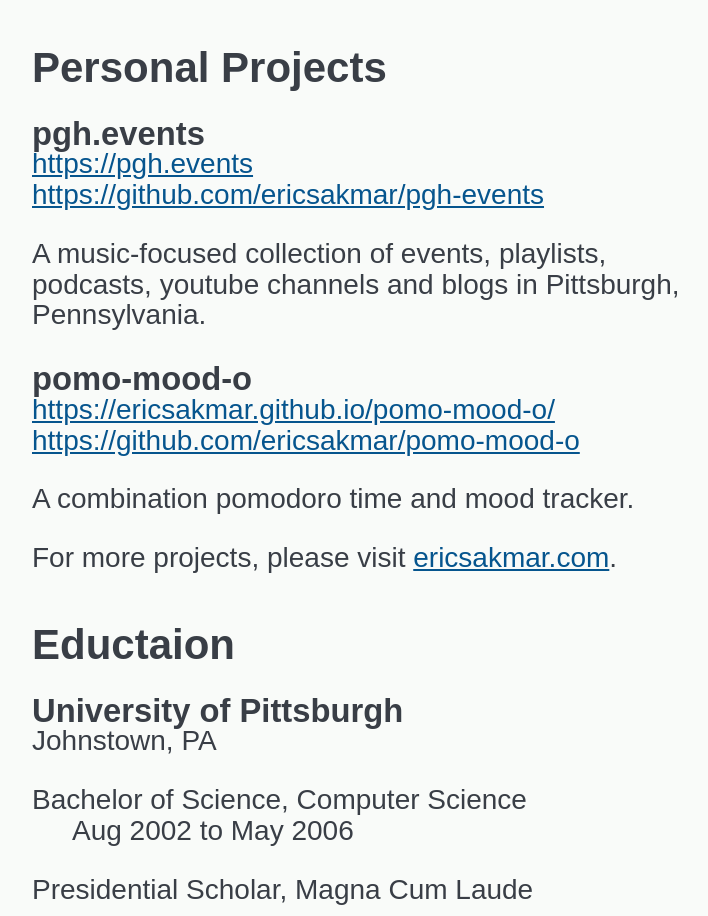
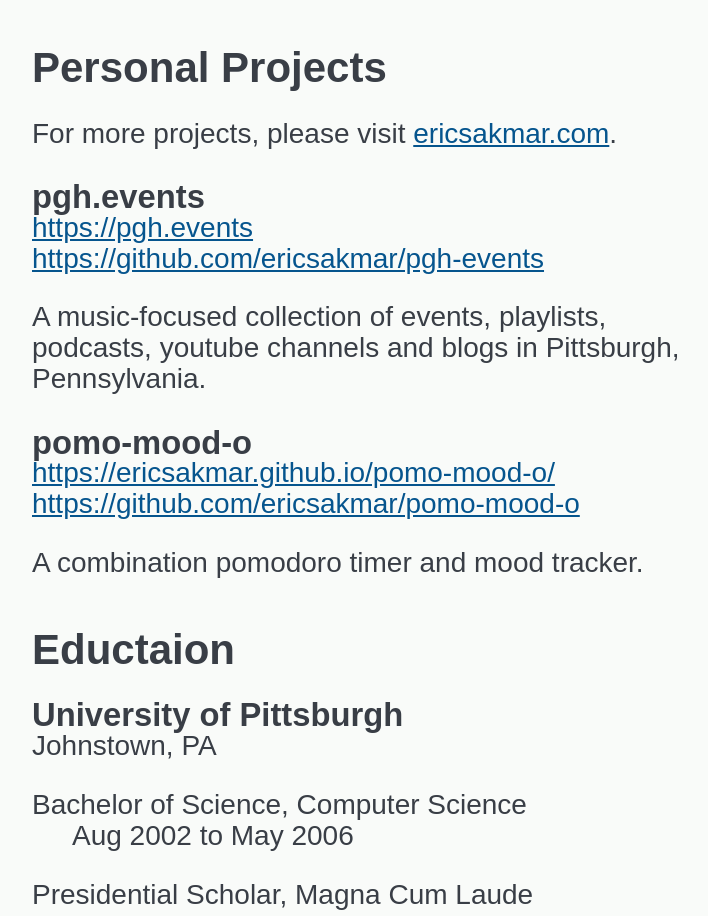
Before and after one commit to ericsakmar/personal-site-2023, a plain HTML site: page resume.html in a window 1280 px wide. Shown: the part 2937-3853 px from the top of the page, without its empty margins (258-966 px from the left). Drawn offline with Linux system fonts and the light colour scheme; a web font is replaced by a local one.

Commit message:
fixes typos

```diff
--- a/resume.html
+++ b/resume.html
@@ -176,6 +176,10 @@
 
       <section class="resume-section">
         <h2>Personal Projects</h2>
+        <p>
+          For more projects, please visit
+          <a href="https://ericsakmar.com">ericsakmar.com</a>.
+        </p>
 
         <h3>pgh.events</h3>
         <h4><a href="https://pgh.events">https://pgh.events</a></h4>
@@ -200,12 +204,7 @@
             >https://github.com/ericsakmar/pomo-mood-o</a
           >
         </h4>
-        <p>A combination pomodoro time and mood tracker.</p>
-
-        <p>
-          For more projects, please visit
-          <a href="https://ericsakmar.com">ericsakmar.com</a>.
-        </p>
+        <p>A combination pomodoro timer and mood tracker.</p>
       </section>
 
       <section class="resume-section">
```
Also changed, not shown: index.html (+1 -1 lines).
